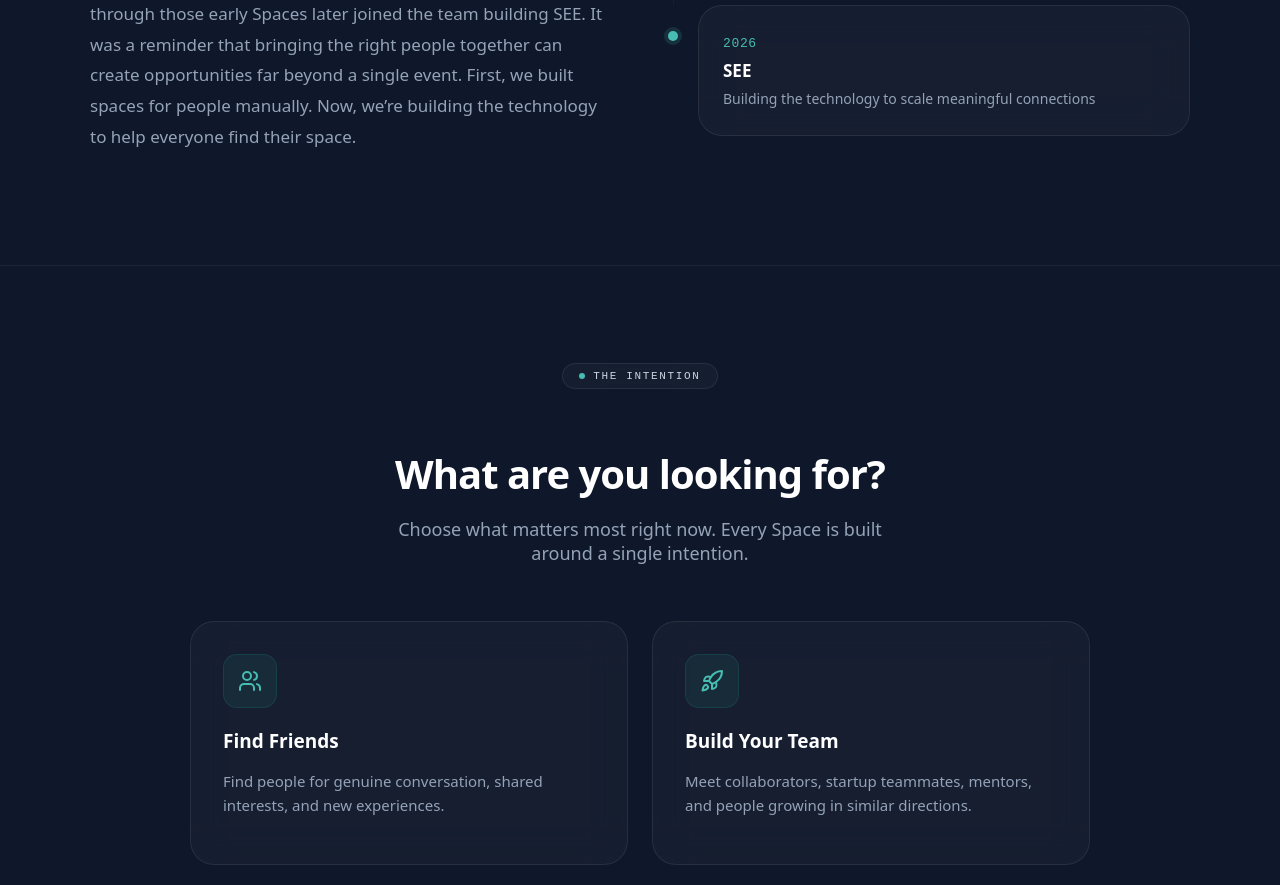
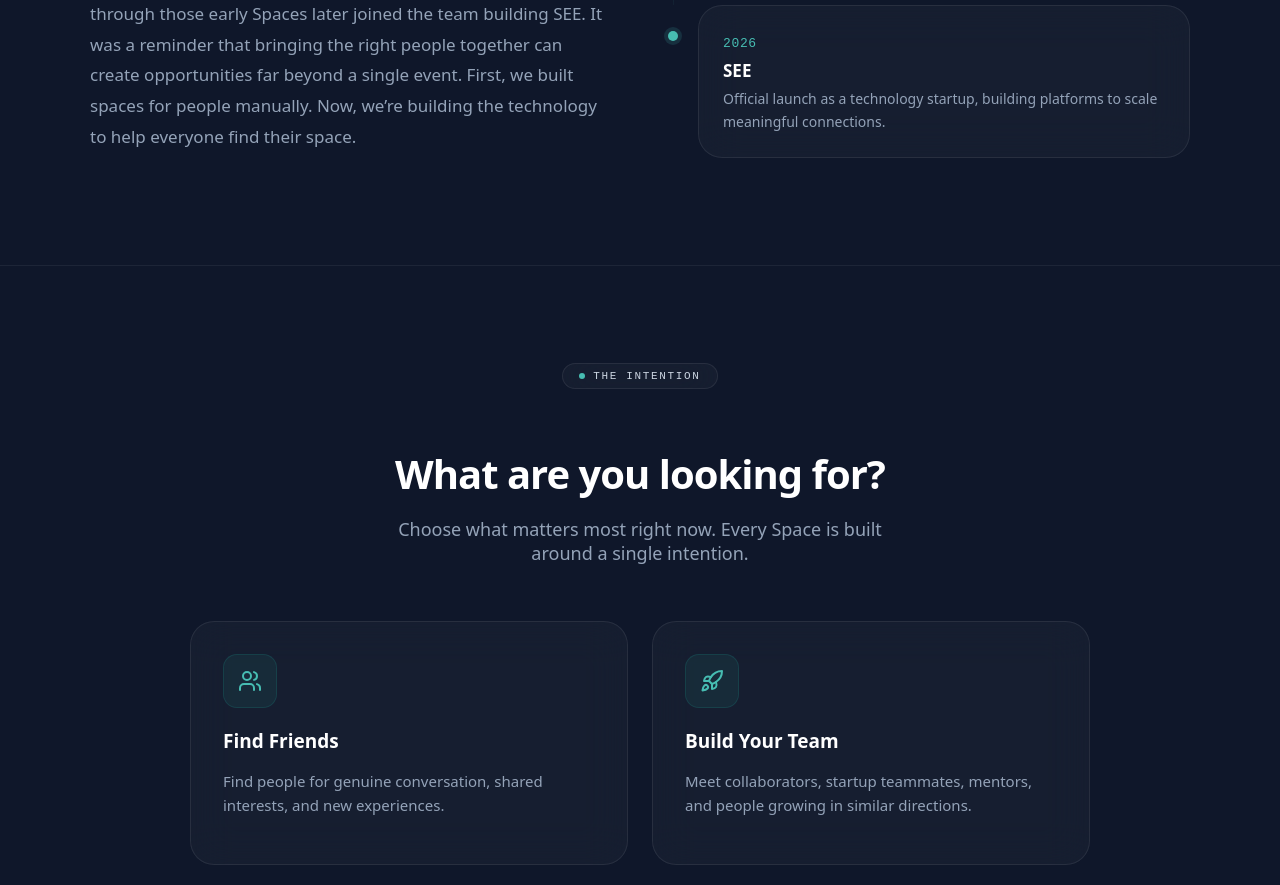
Before and after one commit to mealexandre/see-landing, a Next.js app in the folder see-landing/: page / in a window 1280 px wide. Shown: the part 1373-2258 px from the top of the page. Built offline with nearby package versions, Linux system fonts and the light colour scheme.

Commit message:
Updated About section timeline description for SEE startup

```diff
--- a/see-landing/components/About.tsx
+++ b/see-landing/components/About.tsx
@@ -47,7 +47,7 @@ const timeline = [
   {
     year: '2026',
     title: 'SEE',
-    desc: 'Building the technology to scale meaningful connections',
+    desc: 'Official launch as a technology startup, building platforms to scale meaningful connections.',
   },
 ];
 
```
